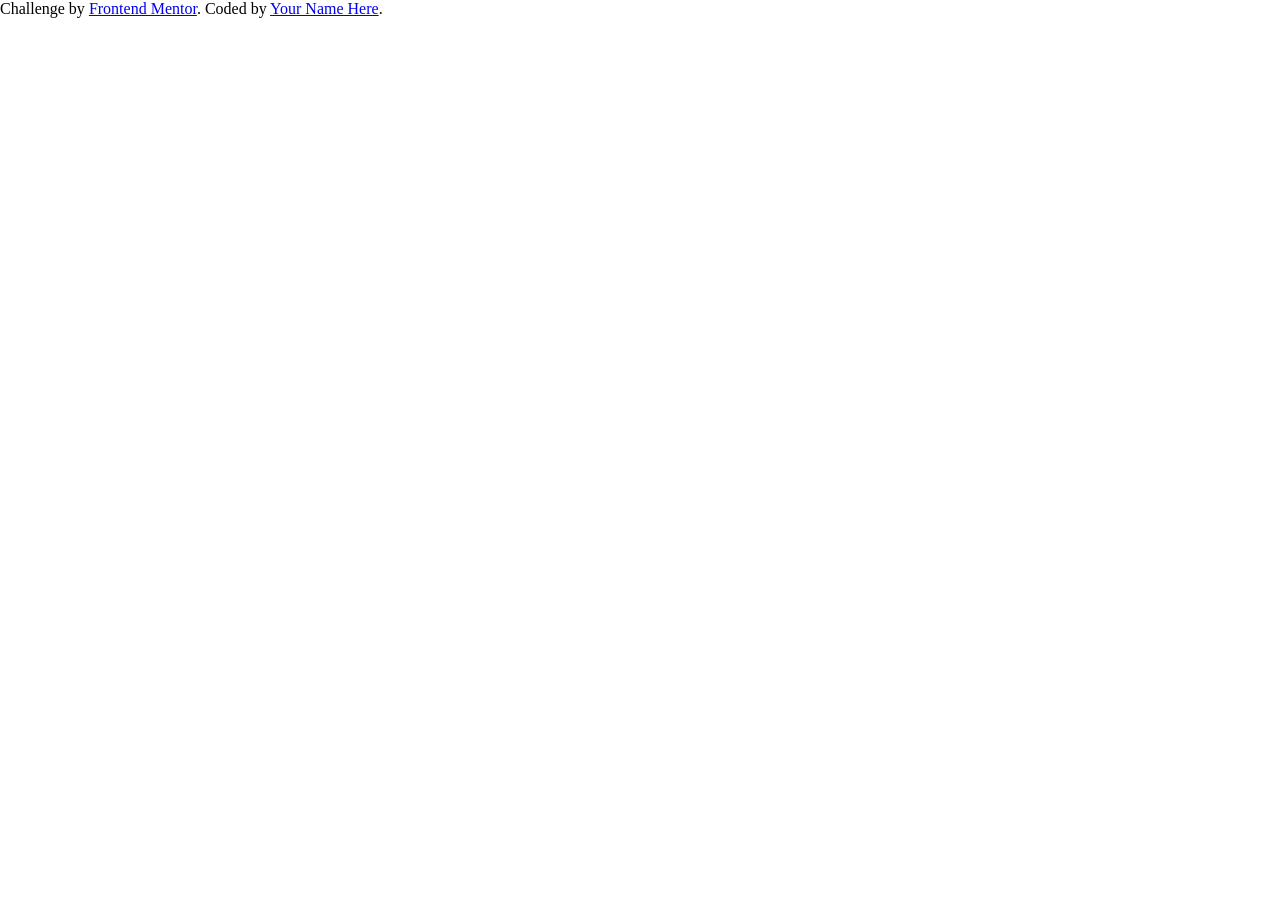
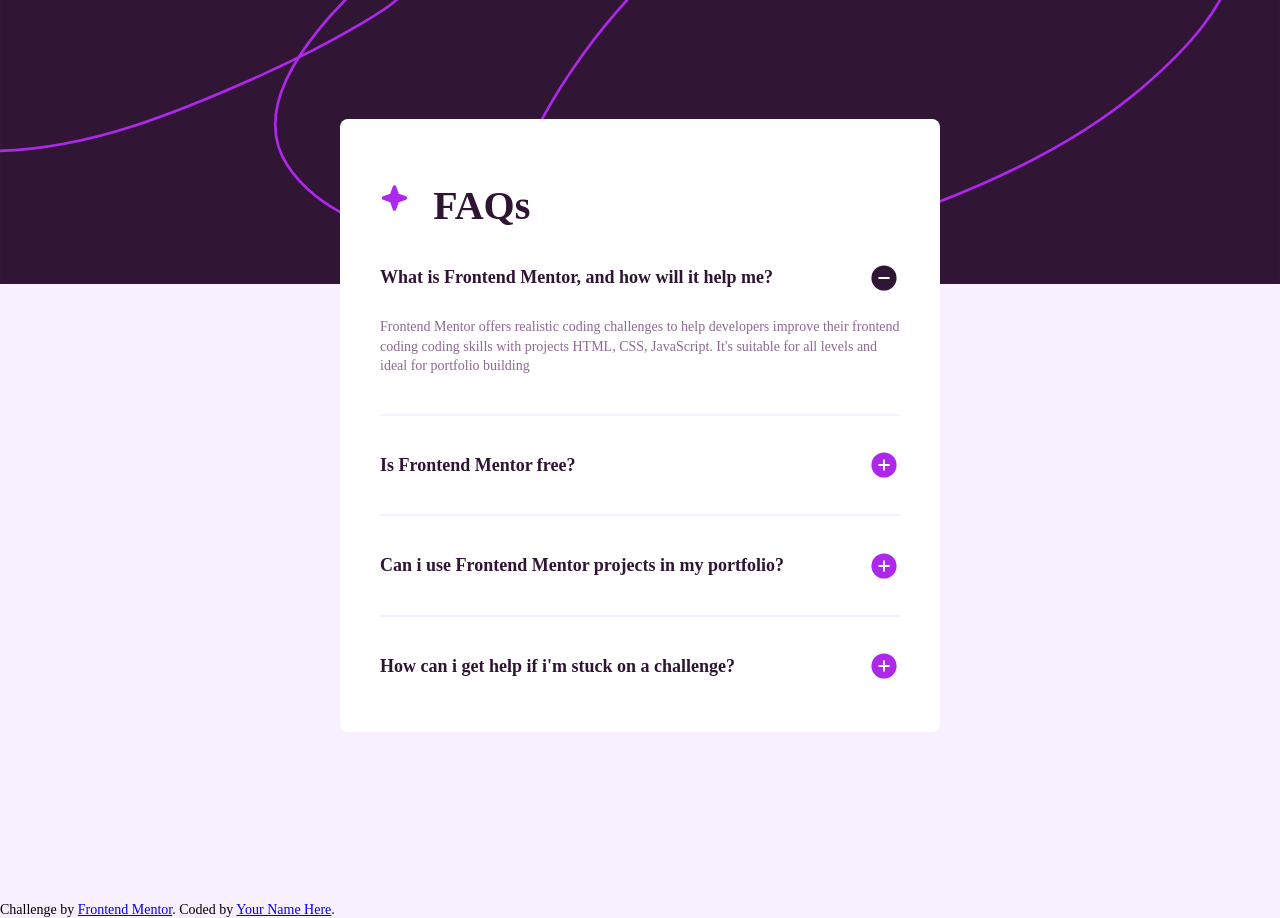
Before and after one commit to abbasikaan/Fem-faq-accordion, a plain HTML site: page index.html in a window 1280 px wide. Before the commit the page ends 800 px from the top, so only its background shows below. Drawn offline with Linux system fonts and the light colour scheme.

Commit message:
Build the card component

```diff
--- a/css/styles.css
+++ b/css/styles.css
@@ -1 +1,189 @@
 @import './normalize.css';
+
+:root {
+  --color-white: hsl(0, 0%, 100%);
+  --color-light-pink: hsl(275, 100%, 97%);
+  --color-Grayish-purple: hsl(292, 16%, 49%);
+  --color-Dark-purple: hsl(292, 42%, 14%);
+}
+
+*,
+*::after,
+*::before {
+  box-sizing: border-box;
+}
+
+
+::selection {
+  background: var(--color-light-pink);
+  color: var(--color-Dark-purple);
+}
+
+html {
+  font-size: 62.5%;
+}
+
+body {
+  font-family: 'Work sans', serif;
+  background: var(--color-light-pink);
+  font-size: 1.4rem;
+}
+
+.container {
+  max-width: 1440px;
+  margin: 0 auto;
+}
+
+img {
+  width: 100%;
+}
+
+
+.card {
+  background: var(--color-white);
+  margin: 3.2rem 5.2rem;
+  border-radius: 8px;
+  padding: 24px;
+  margin: 0 24px;
+  position: relative;
+  z-index: 1;
+  top: -110px;
+}
+
+.card__header {
+  width: 100%;
+  justify-content: space-between;
+  width: 2.8rem;
+  height: 3.8rem;
+  display: flex;
+  gap: 2.4rem;
+  margin: 24px 0;
+}
+
+.card__heading,
+.collapsible__heading {
+  color: var(--color-Dark-purple);
+}
+
+.card__heading {
+  font-size: 3.2rem;
+  font-weight: 700;
+  margin-top: 0;
+}
+
+.collapsible__heading {
+  font-size: 1.6rem;
+  font-weight: 600;
+}
+
+.collapsible__heading:hover {
+  color: hsl(293, 87%, 43%);
+}
+
+.card__icon {
+  width: 30px;
+  height: 30px;
+}
+
+.collapsible__content p {
+  color: var(--color-Grayish-purple);
+  font-size: 1.4rem;
+  line-height: 1.4;
+  font-weight: 500;
+  font-weight: 400;
+}
+
+
+.divider {
+  height: 2px;
+  background: var(--color-light-pink);
+  margin: 2rem 0;
+}
+
+.collapsible__header {
+  display: flex;
+  justify-content: space-between;
+  align-items: center;
+}
+
+.collapsible__plus-icon,
+.collapsible__minus-icon {
+  width: 3.2rem;
+  height: 3.2rem;
+}
+
+
+.collapsible__heading {
+  margin-right: 24px;
+  cursor: pointer;
+}
+
+.collapsible__content {
+  max-height: 0;
+  overflow: hidden;
+  opacity: 0;
+  transition: all .3s;
+}
+
+.collapsible__minus-icon {
+  display: none;
+}
+
+
+.collapsible--expanded .collapsible__content {
+  max-height: 100vh;
+  opacity: 1;
+}
+
+.collapsible--expanded .collapsible__plus-icon {
+  display: none;
+}
+
+.collapsible--expanded .collapsible__minus-icon {
+  display: block;
+
+}
+
+
+
+@media(max-width: 700px) {
+  .header__image .image--desktop {
+    display: none;
+  }
+}
+
+@media(min-width: 700px) {
+
+  .header__image .image--mobile {
+    display: none;
+  }
+
+  .card {
+    max-width: 600px;
+    padding: 40px;
+    margin: 0 auto;
+    top: -170PX;
+  }
+
+  .card__header {
+    margin-bottom: 3.2rem;
+  }
+
+  .header__icon {
+    width: 40px;
+    height: 40px;
+  }
+
+  .card__heading {
+    font-size: 4rem;
+  }
+
+
+  .collapsible__heading {
+    font-size: 1.8rem;
+  }
+
+  .divider {
+    margin: 2.4rem 0;
+  }
+}
--- a/index.html
+++ b/index.html
@@ -15,35 +15,88 @@
 </head>
 
 <body>
-
-  <!-- FAQs
-
-  What is Frontend Mentor, and how will it help me?
-
-  Frontend Mentor offers realistic coding challenges to help developers improve their
-  frontend coding skills with projects in HTML, CSS, and JavaScript. It's suitable for
-  all levels and ideal for portfolio building.
-
-  Is Frontend Mentor free?
-
+  <header class="header">
+    <picture class="header__image">
+      <img class="image--mobile" src="/assets/images/background-pattern-mobile.svg" alt="background pattern image">
+      <img src="./assets/images/background-pattern-desktop.svg" alt="" class="image--desktop">
+    </picture>
+  </header>
+  <main>
+    <div class="card">
+      <div class="card__header">
+        <img class="card__icon" src="/assets/images/icon-star.svg" alt="star icon">
+        <h1 class="card__heading">FAQs</h1>
+      </div>
+      <div class="card__body">
+        <div class="collapsible collapsible--expanded">
+          <header class="collapsible__header">
+            <h2 class="collapsible__heading">What is Frontend Mentor, and how will it help me?</h2>
+            <img class="icon collapsible__minus-icon" src="/assets/images/icon-minus.svg" alt="">
+            <img class="icon collapsible__plus-icon" src="/assets/images/icon-plus.svg" alt="">
+          </header>
+          <div class="collapsible__content">
+            <p>Frontend Mentor offers realistic coding challenges to help developers
+              improve their frontend coding coding
+              skills with projects HTML, CSS, JavaScript. It's suitable for all levels and ideal for portfolio building
+            </p>
+          </div>
+        </div>
+        <div class="divider">&NonBreakingSpace;</div>
+        <!-- Second collapsible -->
+        <div class="collapsible">
+          <header class="collapsible__header">
+            <h2 class="collapsible__heading">Is Frontend Mentor free?</h2>
+            <img class="icon collapsible__minus-icon" src="/assets/images/icon-minus.svg" alt="">
+            <img class="icon collapsible__plus-icon" src="/assets/images/icon-plus.svg" alt="">
+          </header>
+          <div class="collapsible__content">
+            <p>
               Yes, Frontend Mentor offers both free and premium coding challenges, with the free
               option providing access to a range of projects suitable for all skill levels.
-
-  Can I use Frontend Mentor projects in my portfolio?
-
+            </p>
+          </div>
+        </div>
+        <div class="divider">&NonBreakingSpace;</div>
+        <!-- Third Collapsible -->
+        <div class="collapsible">
+          <header class="collapsible__header">
+            <h2 class="collapsible__heading">Can i use Frontend Mentor projects in my portfolio?</h2>
+            <img class="icon collapsible__minus-icon" src="/assets/images/icon-minus.svg" alt="">
+            <img class="icon collapsible__plus-icon" src="/assets/images/icon-plus.svg" alt="">
+          </header>
+          <div class="collapsible__content">
+            <p>
               Yes, you can use projects completed on Frontend Mentor in your portfolio. It's an excellent
               way to showcase your skills to potential employers!
-
-  How can I get help if I'm stuck on a Frontend Mentor challenge?
-
+            </p>
+          </div>
+        </div>
+        <div class="divider">&NonBreakingSpace;</div>
+        <!-- Fourth Collapsible -->
+        <div class="collapsible">
+          <header class="collapsible__header">
+            <h2 class="collapsible__heading">How can i get help if i'm stuck on a challenge?</h2>
+            <img class="icon collapsible__minus-icon" src="/assets/images/icon-minus.svg" alt="">
+            <img class="icon collapsible__plus-icon" src="/assets/images/icon-plus.svg" alt="">
+          </header>
+          <div class="collapsible__content">
+            <p>
               The best place to get help is inside Frontend Mentor's Discord community. There's a help
-  channel where you can ask questions and seek support from other community members. -->
-
-
+              channel where you can ask questions and seek support from other community members.
+            </p>
+          </div>
+        </div>
+      </div>
+    </div>
+  </main>
+  <footer class="card__footer">
     <div class="attribution">
       Challenge by <a href="https://www.frontendmentor.io?ref=challenge" target="_blank">Frontend Mentor</a>.
       Coded by <a href="#">Your Name Here</a>.
     </div>
+  </footer>
+
+
 
   <script src="/js/main.js"></script>
 </body>
```
Lines whose indentation alone changed are shown as unchanged.
